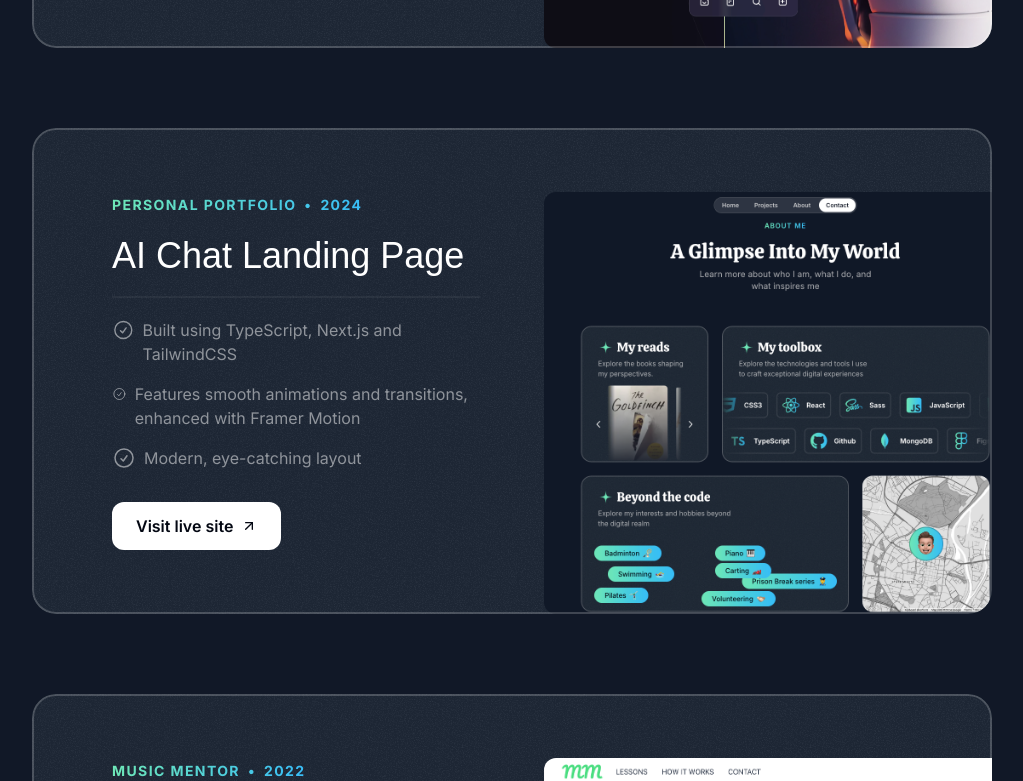
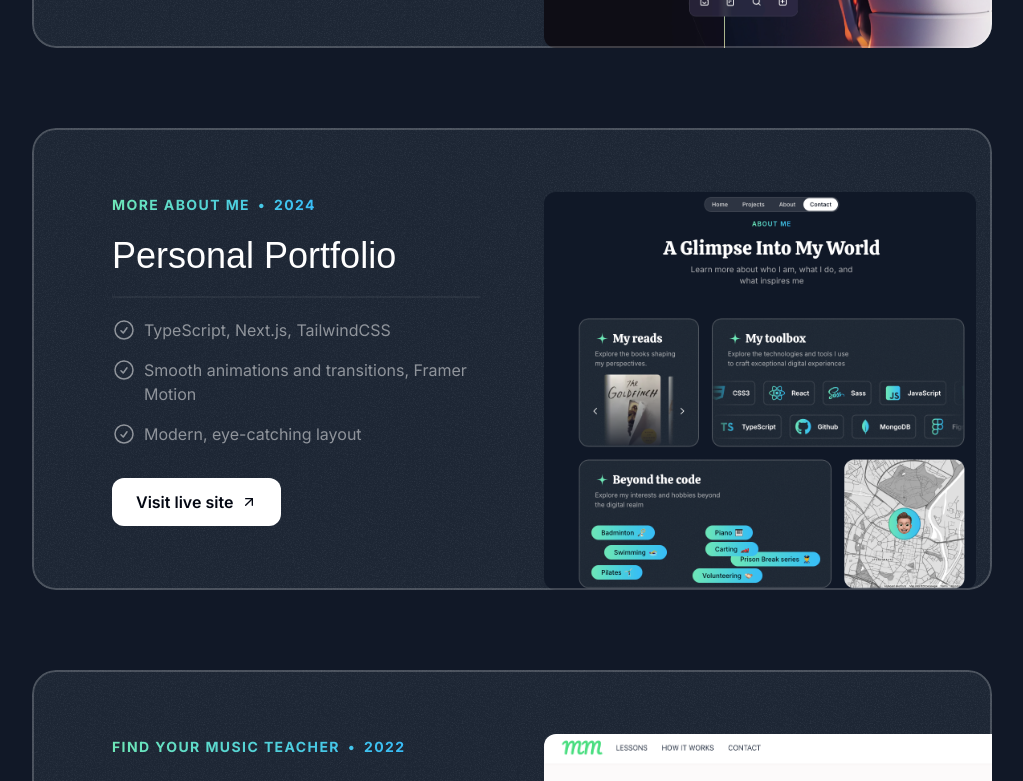
Before and after one commit to marsobpro/portfolio, a Next.js app: page / in a window 1280 px wide. Shown: the part 2740-3521 px from the top of the page, without its empty margins (128-1151 px from the left). Built offline with nearby package versions, Linux system fonts and the light colour scheme; a web font is replaced by a local one.

Commit message:
Changed project data, fixed project checkmark shrinking

```diff
--- a/src/components/Projects/ProjectCardContent.tsx
+++ b/src/components/Projects/ProjectCardContent.tsx
@@ -29,7 +29,9 @@ const ProjectCardContent = ({ project }: { project: Project }) => {
               className="flex gap-2 text-sm text-white/50 md:text-base"
               key={result.title}
             >
-              <CheckCircleIcon className="size-5 md:size-6" />
+              <span className="flex items-start" style={{ flexShrink: 0 }}>
+                <CheckCircleIcon className="size-5 md:size-6" />
+              </span>
               <span>{result.title}</span>
             </li>
           ))}
--- a/src/utils/constants.ts
+++ b/src/utils/constants.ts
@@ -178,7 +178,7 @@ export interface Project {
 
 export const portfolioProjects: Project[] = [
   {
-    company: "AI Chat Landing Page",
+    company: "Eye-catching layout",
     year: "2024",
     title: "AI Chat Landing Page",
     results: [
@@ -190,16 +190,15 @@ export const portfolioProjects: Project[] = [
     image: brainwaveScreen,
   },
   {
-    company: "Personal Portfolio",
+    company: "More about me",
     year: "2024",
-    title: "AI Chat Landing Page",
+    title: "Personal Portfolio",
     results: [
       {
-        title: "Built using TypeScript, Next.js and TailwindCSS",
+        title: "TypeScript, Next.js, TailwindCSS",
       },
       {
-        title:
-          "Features smooth animations and transitions, enhanced with Framer Motion",
+        title: "Smooth animations and transitions, Framer Motion",
       },
       { title: "Modern, eye-catching layout" },
     ],
@@ -207,7 +206,7 @@ export const portfolioProjects: Project[] = [
     image: portfolioScreen,
   },
   {
-    company: "Music Mentor",
+    company: "Find your music teacher",
     year: "2022",
     title: "Music Mentor",
     results: [
```
